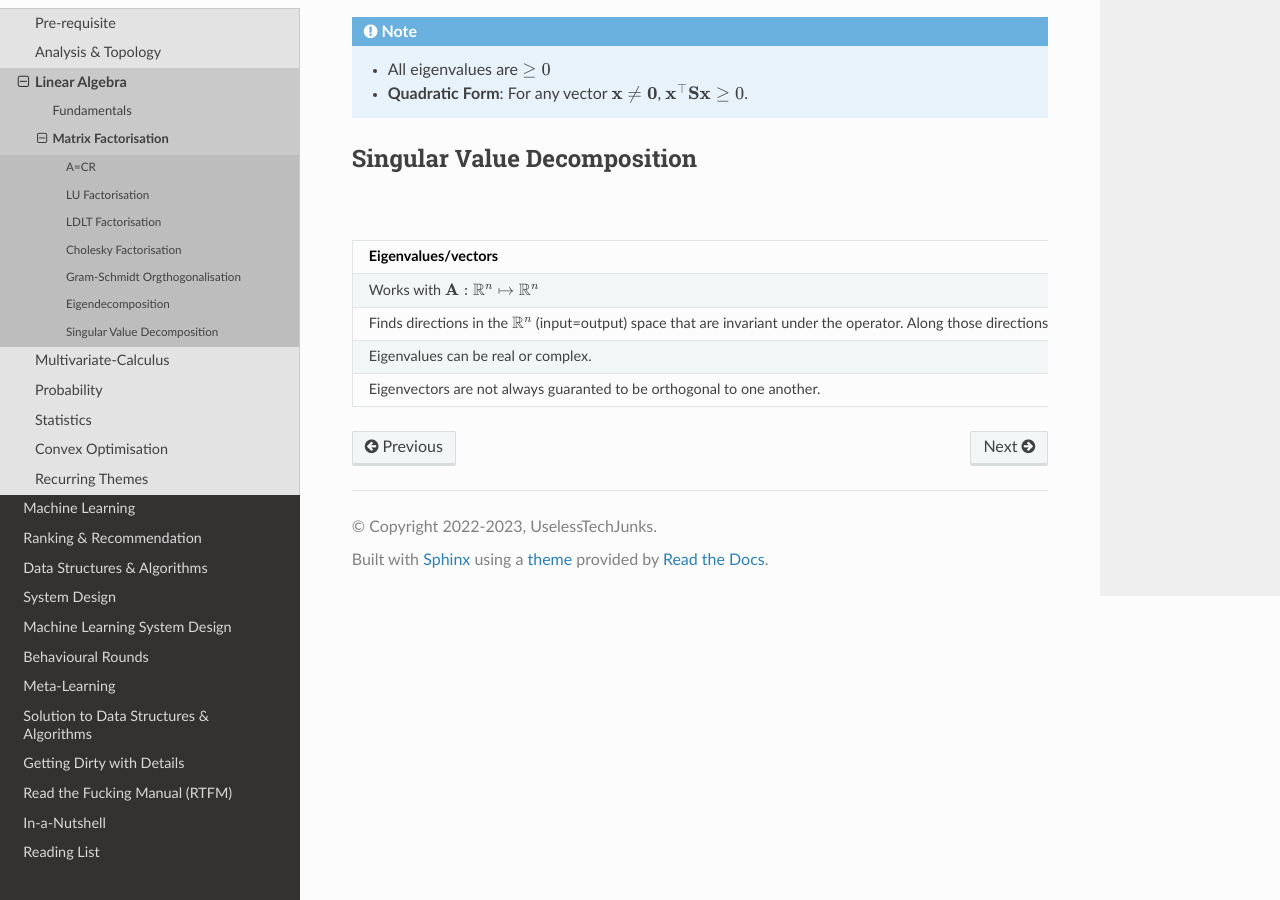
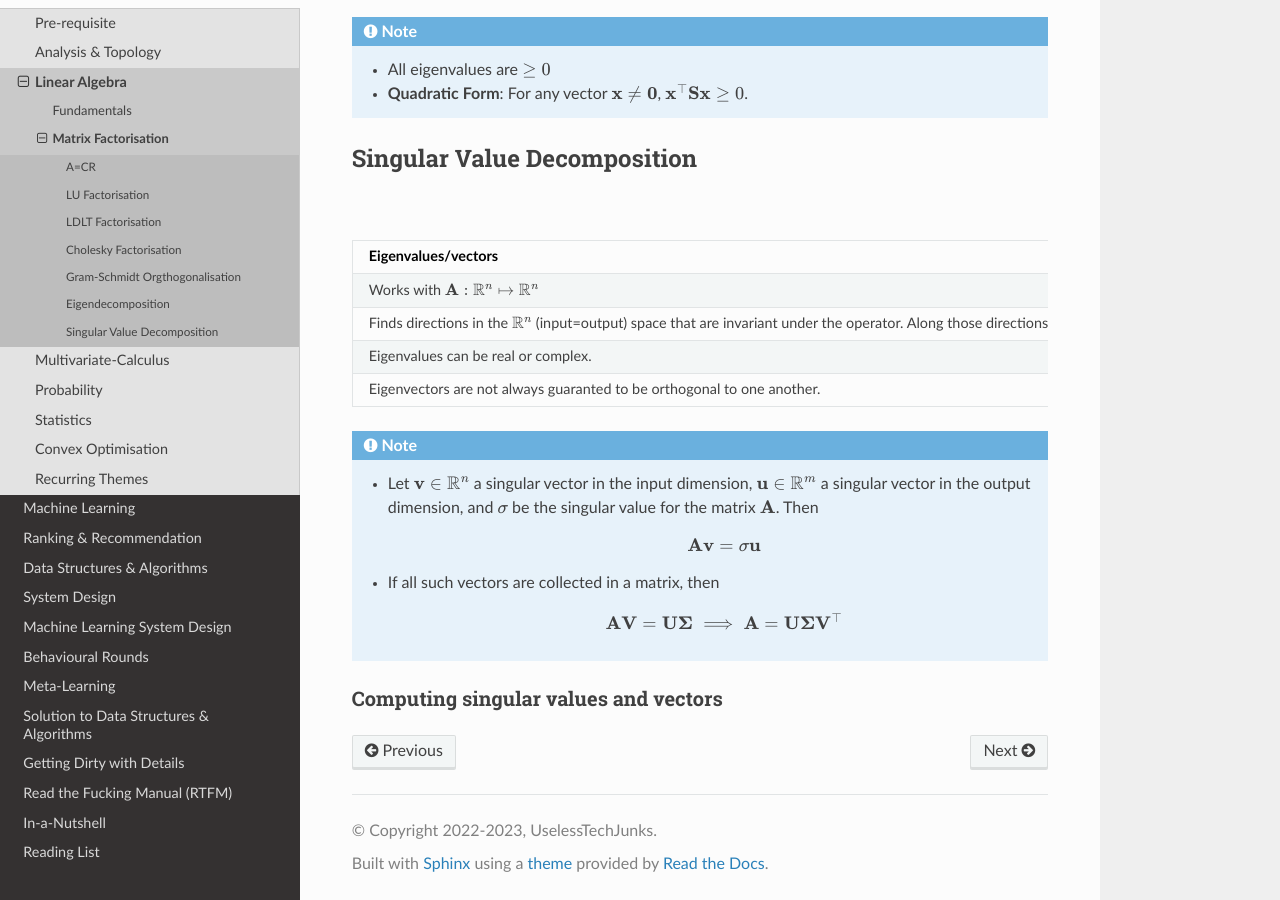
Before and after one commit to uselesstechjunks/leetcode, a Sphinx documentation site: the page built from docs/source/math/linalg/factor.rst, in a window 1280 px wide and 900 px high, scrolled down 5826 px. Built offline with Sphinx 7.4.7 and the Read the Docs theme 2.0.0, drawn with Linux system fonts in a browser that asks for light colours.

Commit message:
Update factor.rst

```diff
--- a/docs/source/math/linalg/factor.rst
+++ b/docs/source/math/linalg/factor.rst
@@ -197,8 +197,21 @@ Singular Value Decomposition
 .. csv-table:: Comparison with Eigen stuff
 	:header: "Eigenvalues/vectors", "Singular values/vectors"
 	:align: center
+	:widths: 40, 40
+	:class: longtable
 
 	Works with :math:`\mathbf{A}:\mathbb{R}^n\mapsto\mathbb{R}^n`, Works with :math:`\mathbf{A}:\mathbb{R}^n\mapsto\mathbb{R}^m`
 	Finds directions in the :math:`\mathbb{R}^n` (input=output) space that are invariant under the operator. Along those directions the operator acts the same as a scalar multiplier., Finds directions in the input space :math:`\mathbb{R}^n` and a different set of directions in the output space :math:`\mathbb{R}^m` such that the operator produces a scaled version of these output vectors when applied to any vector in those input directions.
 	Eigenvalues can be real or complex., Singular values can are non-negative real numbers (actual scaling).
 	Eigenvectors are not always guaranted to be orthogonal to one another., Singular vectors are orthonormal.
+
+.. note::
+	* Let :math:`\mathbf{v}\in\mathbb{R}^n` a singular vector in the input dimension, :math:`\mathbf{u}\in\mathbb{R}^m` a singular vector in the output dimension, and :math:`\sigma` be the singular value for the matrix :math:`\mathbf{A}`. Then
+
+		.. math:: \mathbf{A}\mathbf{v}=\sigma\mathbf{u}
+	* If all such vectors are collected in a matrix, then
+
+		.. math:: \mathbf{A}\mathbf{V}=\mathbf{U}\boldsymbol{\Sigma}\implies\mathbf{A}=\mathbf{U}\boldsymbol{\Sigma}\mathbf{V}^\top
+
+Computing singular values and vectors
+================================================================================
```
